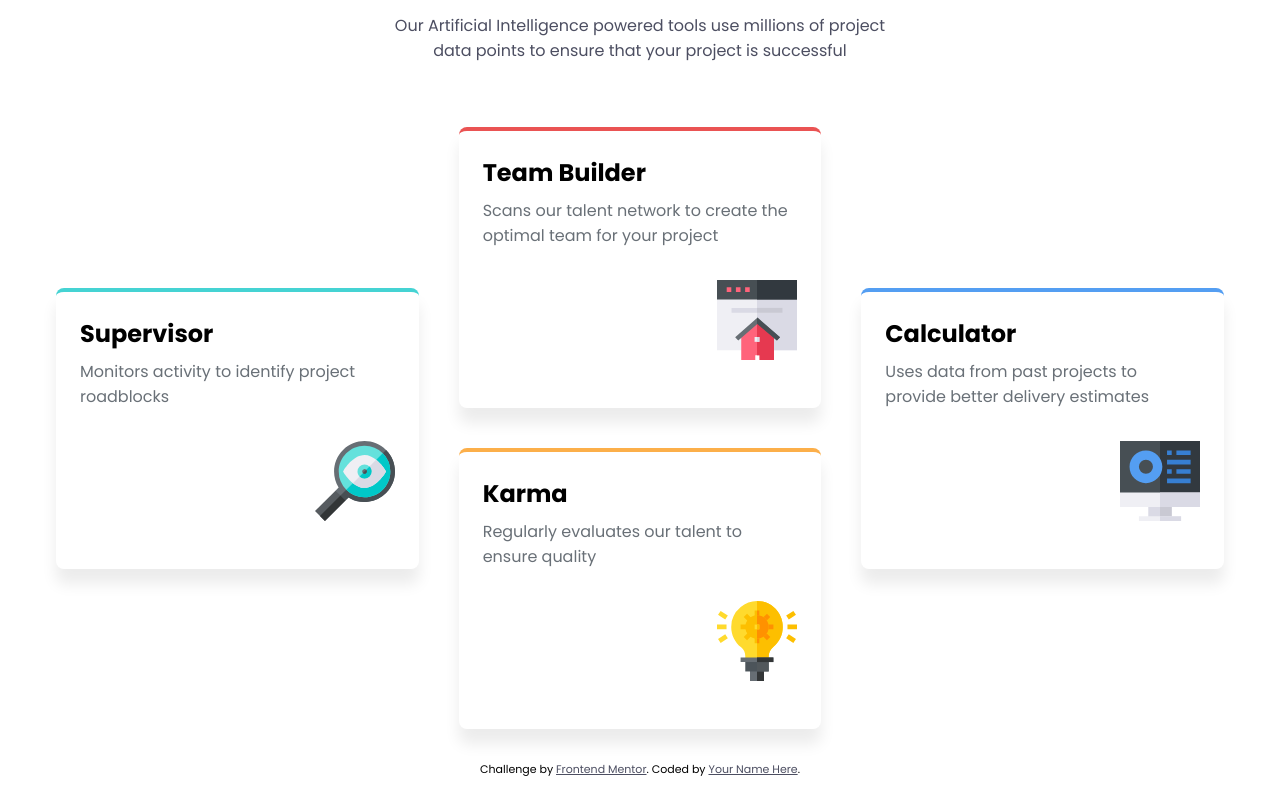
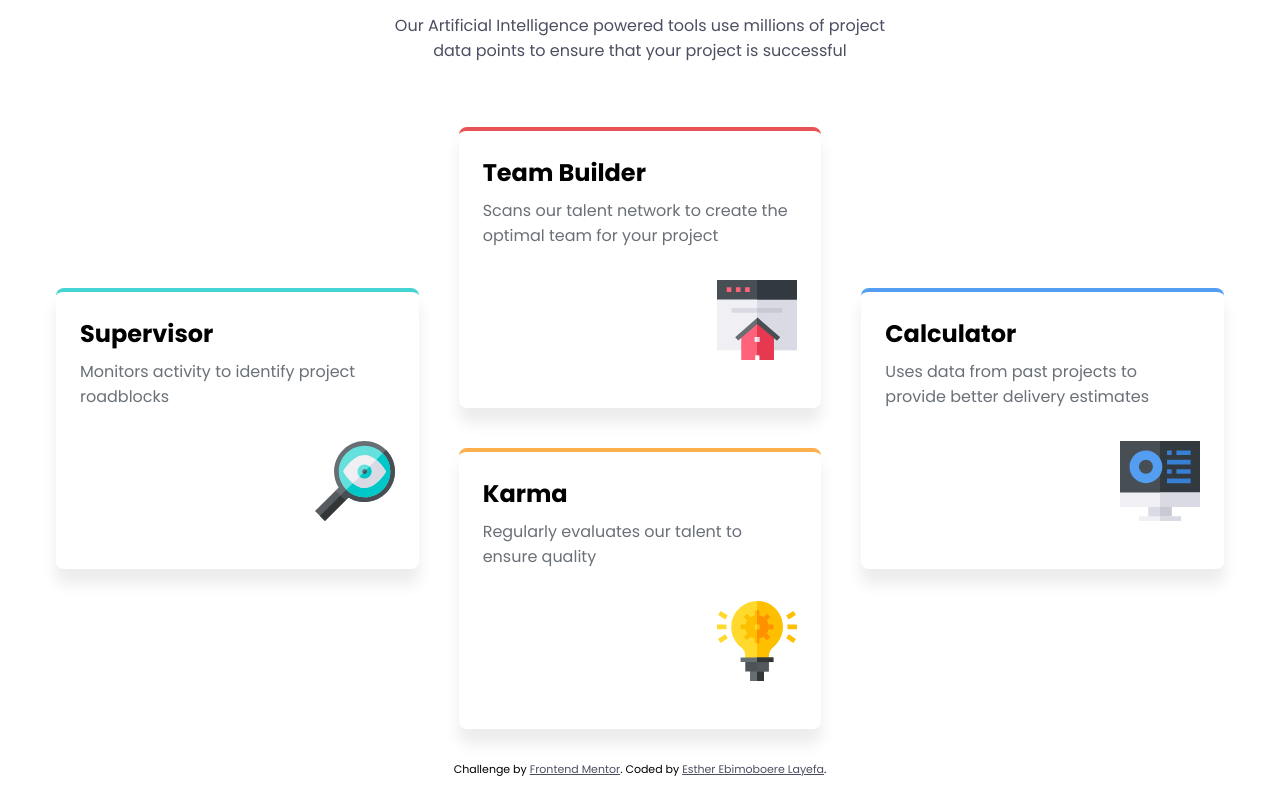
Before and after one commit to The-Queen-Builds/four-card-feature-section-main, a plain HTML site: page index.html in a window 1280 px wide. Shown: the part 147-941 px from the top of the page. Drawn offline with Linux system fonts and the light colour scheme.

Commit message:
Updated authour's details

```diff
--- a/index.html
+++ b/index.html
@@ -76,7 +76,7 @@
         Challenge by
         <a href="https://www.frontendmentor.io?ref=challenge" target="_blank"
           >Frontend Mentor</a
-        >. Coded by <a href="#">Your Name Here</a>.
+        >. Coded by <a href="#">Esther Ebimoboere Layefa</a>.
       </p>
     </footer>
   </body>
```
